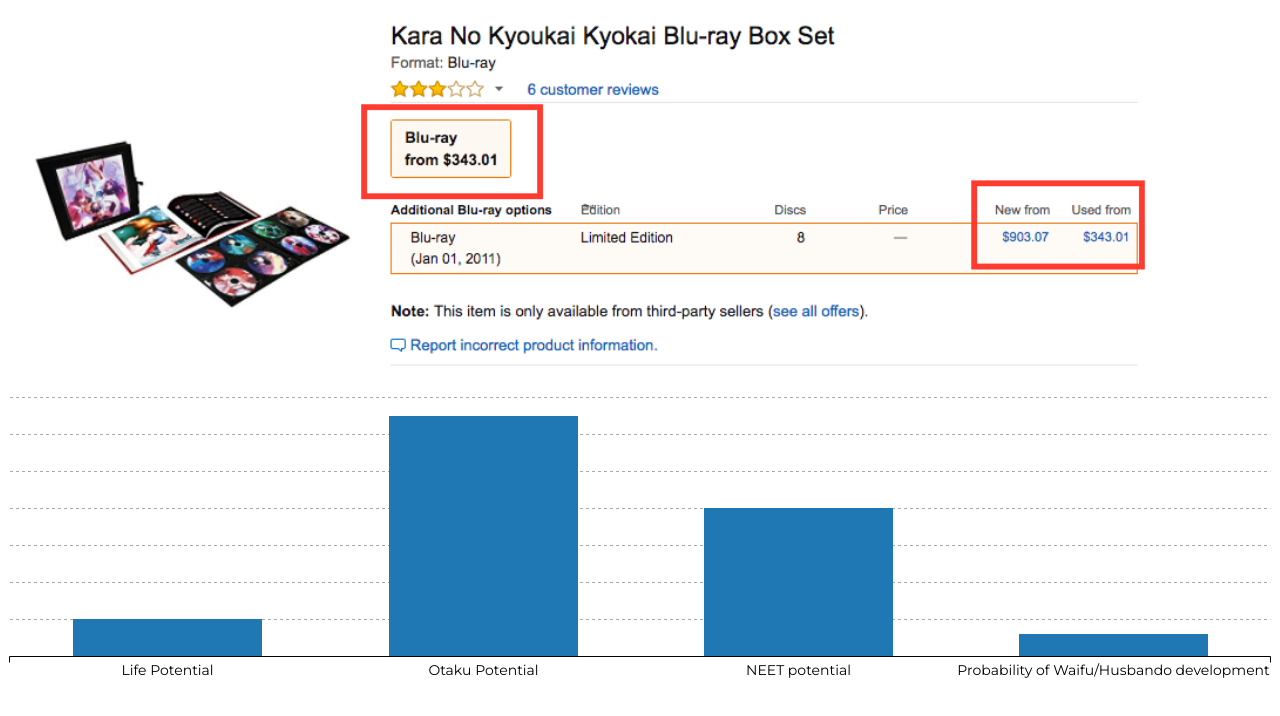
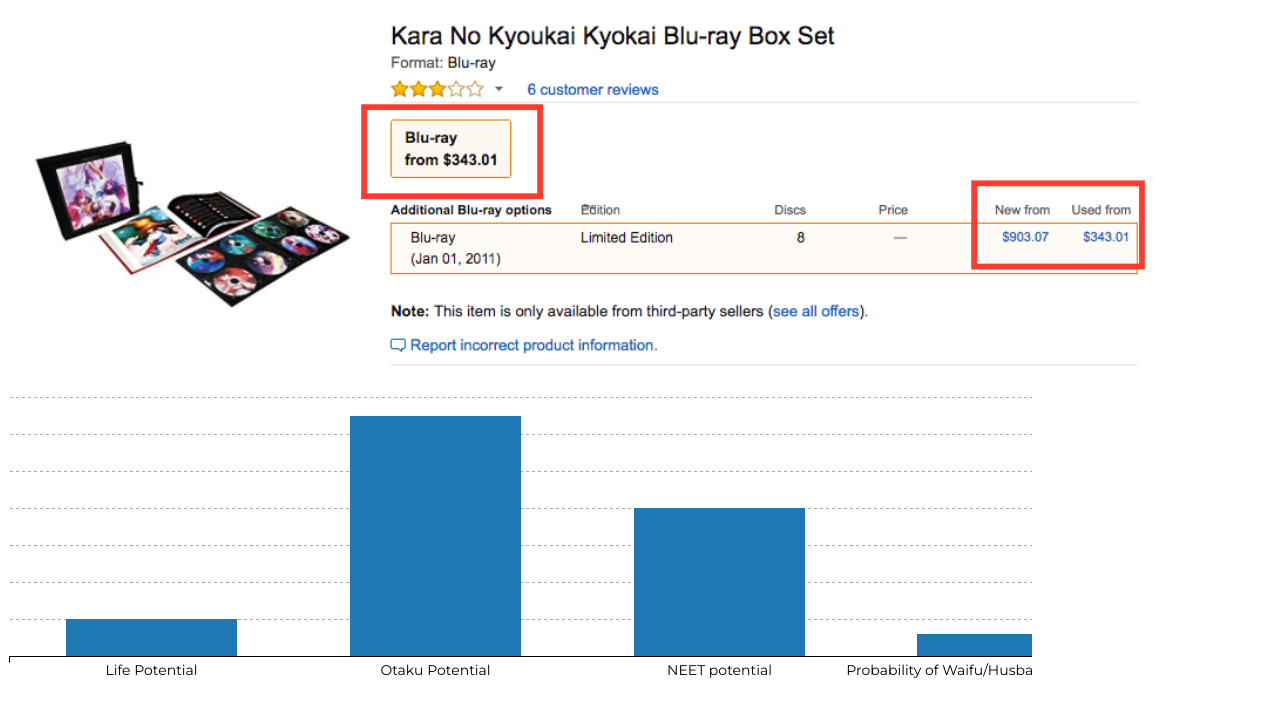
Before and after one commit to AnimeMaru/AnimeMaru.github.io, a plain HTML site: page viz1/index.html in a window 1280 px wide. Drawn offline with nearby package versions, Linux system fonts and the light colour scheme.

Commit message:
size fix

```diff
--- a/viz1/main.css
+++ b/viz1/main.css
@@ -251,3 +251,7 @@ display: inline-block;
 html *{
   font-family: 'Montserrat', sans-serif;
 }
+
+#graph, #graph svg{
+  width: 90% !important;
+}
```
